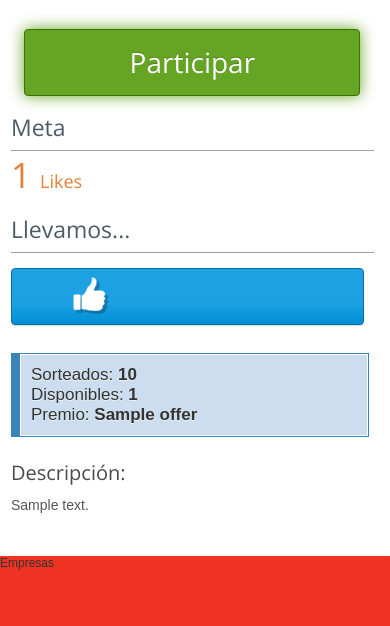
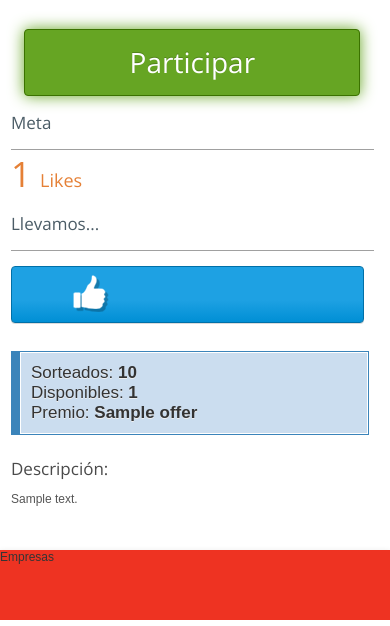
Before and after one commit to stochastic-ltda/meguz.com, a Django app: a page that uses meguz/templates/base.html in a window 390 px wide. Shown: the part 602-1228 px from the top of the page. Run offline with Django 3.2, Linux system fonts and the light colour scheme; tables that the repository leaves empty hold one stand-in row (values such as "Sample post"); grey boxes marked "Sample" are stand-in pictures; parts of the project's set-up code (start-up, migrations or seed data) failed here and were passed over; some libraries are stand-ins or nearby versions.

Commit message:
modificaciones disenio lalo

```diff
--- a/meguz/templates/base.html
+++ b/meguz/templates/base.html
@@ -5,6 +5,12 @@
 	<title>Meguz.com</title>
 	<link rel="stylesheet" href="/static/css/estilo.css"/>
 	<link rel="stylesheet" href="/static/css/media.css"/>
+
+	<link rel="apple-touch-icon-precomposed" href="/static/img/iconos/apple-touch-icon-precomposed.png">
+    <link rel="apple-touch-icon-precomposed" sizes="114x114" href="/static/img/iconos/apple-touch-icon-114x114-precomposed.png">
+    <link rel="apple-touch-icon-precomposed" sizes="72x72" href="/static/img/iconos/apple-touch-icon-72x72-precomposed.png">
+    <link rel="apple-touch-icon-precomposed" sizes="57x57" href="/static/img/iconos/apple-touch-icon-57x57-precomposed.png">
+    <link rel="shortcut icon" href="/static/img/iconos/favicon.ico" type="image/x-icon">
 
 	<meta name="viewport" content="width=device-width, initial-scale=1, maximum-scale=1">
 	<link href='http://fonts.googleapis.com/css?family=Open+Sans' rel='stylesheet' type='text/css'>
--- a/meguz/templates/meguz.html
+++ b/meguz/templates/meguz.html
@@ -38,10 +38,10 @@
 
 		<div class="contenedor_central_superior_detalle_izq">
 
-			<h1>Meta</h1>
+			<h5>Meta</h5>
 			<h2>{{ meguz.prize.vote_limit }} <span class="texto_like">Likes</span></h2>
 
-			<h1>Llevamos...</h1>
+			<h5>Llevamos...</h5>
 			<span class="boton azul posicion_ver_perfil bt_like_lar">
 				<span class="boton_img_like"><img src="/static/img/like.png"></span>
 				<span class="boton_img_redsocial">
--- a/static/css/estilo.css
+++ b/static/css/estilo.css
@@ -752,7 +752,7 @@ footer {
 	border: 1px solid #d4d5d6;
 }
 
-.contenedor_central_superior_detalle_izq h1 {
+.contenedor_central_superior_detalle_izq h5 {
 	float: left;
 	width: 100%;
 	font-family: 'Open Sans', sans-serif;
@@ -761,6 +761,8 @@ footer {
 	padding-bottom: 7px;
 	/*margin-bottom: 12px;*/
 	border-bottom: 1px solid #a0a0a0;
+	padding: 15px 0;
+	color: #4b5c66;
 
 }
 
@@ -989,8 +991,7 @@ padding-bottom: 5px;
 .contenedor_auspiciador {
 	float: left;
 	width: 100%;
-	height: 215px;
-	padding: 0px;
+	padding: 15px 0px;
 	text-align: center;
 }
 
--- a/static/css/media.css
+++ b/static/css/media.css
@@ -199,8 +199,13 @@
     display: none;
   }
   .contenedor_publicidad_detalle {
-    display: none; /* CAJA PUBLICIDAD MOBILE */
+    display: block; /* CAJA PUBLICIDAD MOBILE */
   }
+
+  .publicidad_banner_lar {
+    display: none;
+  }
+
   .contenido_img_detalle {
     margin-right: 0;
     width: 296px;
@@ -283,8 +288,9 @@
     margin: 15px 0 0 0;
   }
   .contenedor_descripcion p {
-    font-size: 14px;
+    font-size: 12px;
   }
+
   .boton_img_like {
     margin-left: 11%;
   }
@@ -316,6 +322,19 @@
   .contenedor_central_superior_detalle_izq_empresa h5 {
     margin-top: 12px;
     margin-bottom: 0;
+    font-size: 17px;
+  }
+
+  .contenedor_descripcion h3 {
+    font-size: 17px;
+  }
+
+  .estan_participando_empresa {
+    font-size: 17px;
+  }
+
+  .contenedor_central_superior_detalle_izq h5 {
+    font-size: 17px;
   }
 
   .txt_datos_auspiciador {
@@ -572,8 +591,21 @@
     display: none;
   }
   .contenedor_publicidad_detalle {
-    display: none; /* CAJA PUBLICIDAD MOBILE HORIZONTAL */
+    display: block; /* CAJA PUBLICIDAD MOBILE HORIZONTAL */
   }
+
+  .estan_participando_empresa {
+    font-size: 17px;
+  }
+
+  .contenedor_central_superior_detalle_izq h5 {
+    font-size: 17px;
+  }
+
+  .publicidad_banner_lar {
+    display: none;
+  }
+
   .contenido_img_detalle {
     margin-right: 0;
     width: 436px;
@@ -618,6 +650,7 @@
   .contenedor_auspiciado h3 {
     margin-top: 20px;
     margin-bottom: 25px;
+    font-size: 17px;
   }
   .posicion_ver_perfil {
     float: none;
@@ -682,7 +715,13 @@
   .contenedor_central_superior_detalle_izq_empresa h5 {
     margin-top: 12px;
     margin-bottom: 0;
+    font-size: 17px;
   }
+
+  .contenedor_descripcion h3 {
+    font-size: 17px;
+  }
+
   .txt_datos_auspiciador {
     width: 96%;
     font-size: 17px;
```
